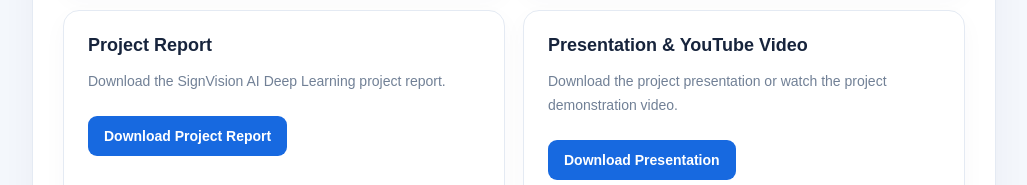
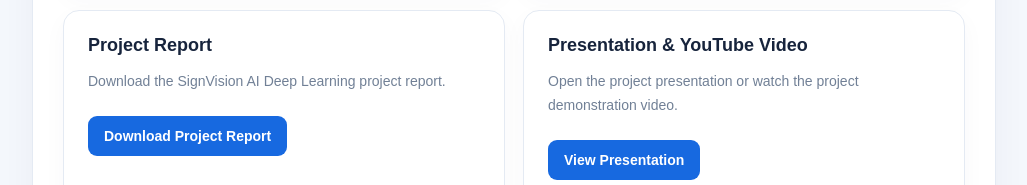
Before and after one commit to muhammad-abdullah306/SignVision-AI, a plain HTML site: page index.html in a window 1280 px wide. Shown: the part 1255-1440 px from the top of the page, without its empty margins (126-1153 px from the left). Drawn offline with Linux system fonts and the light colour scheme.

Commit message:
Update index.html

```diff
--- a/index.html
+++ b/index.html
@@ -431,16 +431,17 @@
         <h3>Presentation &amp; YouTube Video</h3>
 
         <p>
-          Download the project presentation or watch the project
+          Open the project presentation or watch the project
           demonstration video.
         </p>
 
         <a
           class="resource-link"
           href="SignVision-AI.pptx"
-          download
+          target="_blank"
+          rel="noopener noreferrer"
         >
-          Download Presentation
+          View Presentation
         </a>
 
         <br>
```
